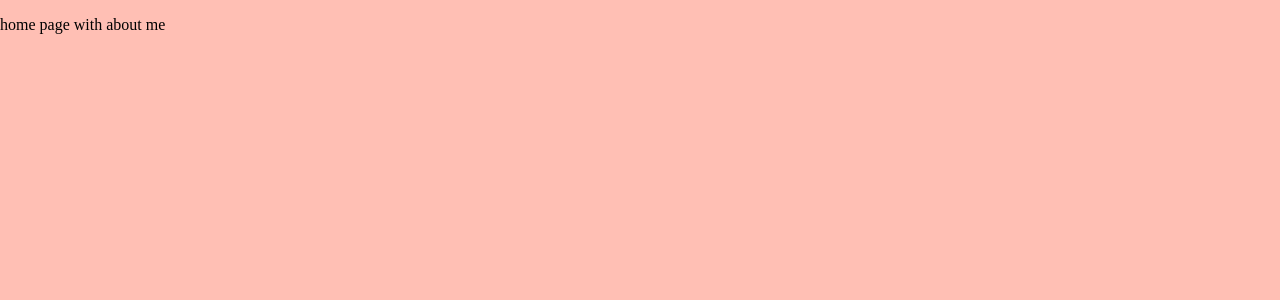
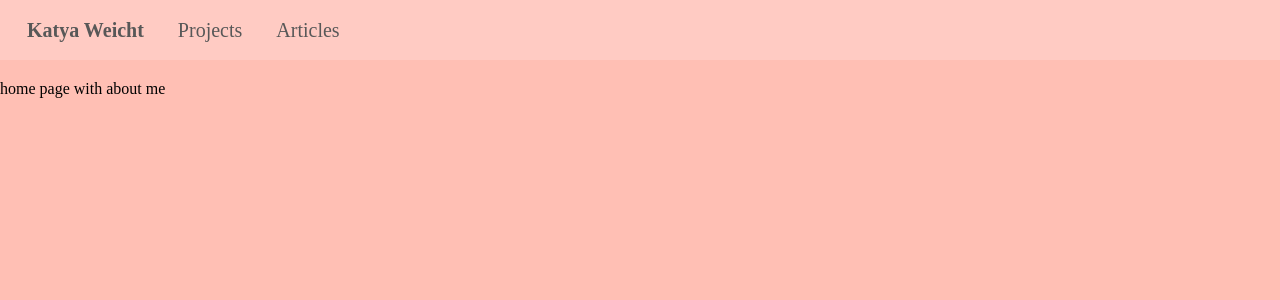
Before and after one commit to KatyaW-01/portfolio-website, a React (Vite) app in the folder portfolio/: page / in a window 1280 px wide. Shown: the top 300 px of the page. Built offline with nearby package versions, Linux system fonts and the light colour scheme.

Commit message:
Create and style navigation bar

```diff
--- a/portfolio/src/components/NavBar.jsx
+++ b/portfolio/src/components/NavBar.jsx
@@ -1,8 +1,13 @@
+import {NavLink} from "react-router-dom"
+import '../styles/navbar.css'
+
 function NavBar() {
   return (
     <nav className='navbar'>
       <div className='nav-links'>
-
+        <NavLink to='/' className={({ isActive }) => isActive ? "nav-link active" : "nav-link" } >Katya Weicht</NavLink>
+        <NavLink to='/projects' className={({ isActive }) => isActive ? "nav-link active" : "nav-link" }>Projects</NavLink>
+        <NavLink to='/articles' className={({ isActive }) => isActive ? "nav-link active" : "nav-link" } >Articles</NavLink>
       </div>
     </nav>
   )
--- /dev/null
+++ b/portfolio/src/styles/navbar.css
@@ -0,0 +1,36 @@
+.navbar {
+  background-color: #ffcbc3;
+  display: flex;
+  justify-content: space-between;
+  align-items: center;
+  margin-bottom: 20px;
+  box-sizing: border-box;
+  height: 60px;
+
+}
+
+.nav-links {
+  display: flex;
+  align-items: flex-start;
+  gap: 20px;
+  margin-left: 20px
+}
+
+
+.nav-link {
+  text-decoration: none;
+  padding: 7px;
+  border-radius: 5px;
+  color: #585858;
+  font-size: 20px;
+  box-sizing: border-box;
+}
+
+.nav-link:hover {
+  font-weight: bold;
+  text-shadow:3px 3px 10px #ffff99;
+}
+
+.nav-link.active {
+  font-weight: bold;
+}
```
